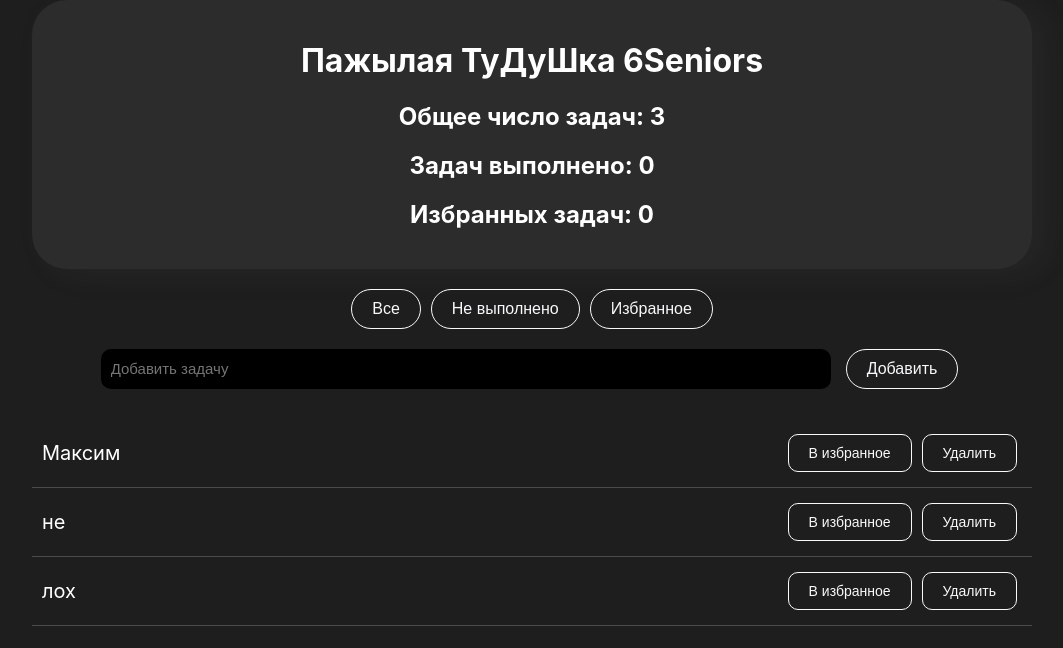
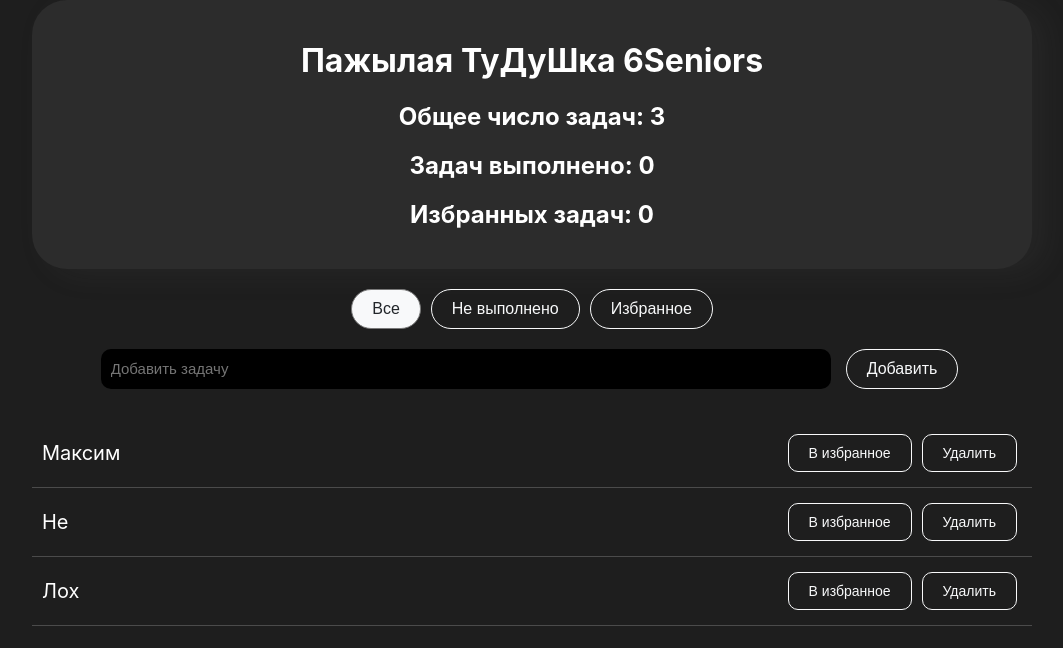
Before and after one commit to Ra1n-xD/todolist-react, a React (Create React App) app: page / in a window 1280 px wide. Shown: the top 648 px of the page, without its empty margins (108-1171 px from the left). Built offline with nearby package versions, Linux system fonts and the light colour scheme.

Commit message:
Исправдленны баги сортировки

```diff
--- a/src/App.tsx
+++ b/src/App.tsx
@@ -1,9 +1,8 @@
+import { useState } from 'react';
 import AddTask from './components/AddTask/AddTask';
 import AppInfo from './components/AppInfo/AppInfo';
 import TasksList from './components/TasksList/TasksList';
 import TasksFilter from './components/TasksFilter/TasksFilter';
-
-import React, { useState } from 'react';
 
 import './App.css';
 
@@ -16,32 +15,28 @@ interface ITask {
 
 const App = () => {
   const [todos, setTodos] = useState<ITask[]>([
-    { id: Math.floor(Math.random() * 1000), title: 'Максим', completed: false, favorites: false },
-    { id: Math.floor(Math.random() * 1000), title: 'не', completed: false, favorites: false },
-    { id: Math.floor(Math.random() * 1000), title: 'лох', completed: false, favorites: false }
+    { id: Math.random() * 1000, title: 'Максим', completed: false, favorites: false },
+    { id: Math.random() * 1000, title: 'Не', completed: false, favorites: false },
+    { id: Math.random() * 1000, title: 'Лох', completed: false, favorites: false }
   ]);
-
-  const [visibleTodos, setVisibleTodos] = useState<ITask[]>(todos);
 
   const addTask = (titleTask: string) => {
     const newTask: ITask = {
-      id: Math.floor(Math.random() * 1000),
+      id: Math.random() * 1000,
       title: titleTask,
       completed: false,
       favorites: false
     };
 
     setTodos((prevTodos) => [newTask, ...prevTodos]);
-    setVisibleTodos((prevTodos) => [newTask, ...prevTodos]);
   };
 
   const deleteTask = (id: number) => {
     setTodos((prevTodos) => prevTodos.filter((task) => task.id !== id));
-    setVisibleTodos((prevTodos) => prevTodos.filter((task) => task.id !== id));
   };
 
   const completeTask = (id: number) => {
-    const complete = (prevTodos: any) => {
+    setTodos((prevTodos) => {
       const newTodos = prevTodos.map((task: any) => {
         if (task.id === id) {
           return { ...task, completed: !task.completed, favorites: false };
@@ -52,42 +47,45 @@ const App = () => {
       const completedTasks = newTodos.filter((task: any) => task.completed);
       const activeTasks = newTodos.filter((task: any) => !task.completed);
       return [...activeTasks, ...completedTasks];
-    };
-
-    setTodos((prevTodos) => complete(prevTodos));
-    setVisibleTodos((prevTodos) => complete(prevTodos));
+    });
   };
 
   const favoritesTask = (id: number) => {
-    const favorites = (prevTodos: any) => {
-      return prevTodos.map((task: any) => {
+    setTodos((prevTodos) =>
+      prevTodos.map((task) => {
         if (task.id === id) {
           return { ...task, favorites: !task.favorites };
         }
         return task;
-      });
-    };
-
-    setTodos((prevTodos) => favorites(prevTodos));
-    setVisibleTodos((prevTodos) => favorites(prevTodos));
+      })
+    );
   };
 
-  const showAll = () => {
-    setVisibleTodos(todos);
+  const filterTasks = (filter: string) => {
+    switch (filter) {
+      case 'all':
+        return todos;
+      case 'incomplete':
+        return todos.filter((task) => !task.completed);
+      case 'favorites':
+        return todos.filter((task) => task.favorites);
+      default:
+        return todos;
+    }
   };
 
-  const showIncomplete = () => {
-    setVisibleTodos(todos.filter((task) => !task.completed));
+  const [filter, setFilter] = useState('all');
+
+  const handleFilterChange = (newFilter: string) => {
+    setFilter(newFilter);
   };
 
-  const showFavorites = () => {
-    setVisibleTodos(todos.filter((task) => task.favorites));
-  };
+  const visibleTodos = filterTasks(filter);
 
   return (
     <div className="app">
       <AppInfo todos={todos} />
-      <TasksFilter showAll={showAll} showIncomplete={showIncomplete} showFavorites={showFavorites} />
+      <TasksFilter handleFilterChange={handleFilterChange} selectedFilter={filter} />
       <AddTask addTask={addTask} />
       <TasksList todos={visibleTodos} deleteTask={deleteTask} completeTask={completeTask} favoritesTask={favoritesTask} />
     </div>
--- a/src/components/Button/Button.css
+++ b/src/components/Button/Button.css
@@ -9,6 +9,7 @@
 .btn-light {
   background-color: #f8f9fa;
   color: #212529;
+  border: 1px solid #797979;
 }
 
 .btn-outline-light {
--- a/src/components/TasksFilter/TasksFilter.tsx
+++ b/src/components/TasksFilter/TasksFilter.tsx
@@ -2,12 +2,12 @@ import Button from '../Button/Button';
 
 import './TasksFilter.css';
 
-const TasksFilter = ({ showAll, showIncomplete, showFavorites }: any) => {
+const TasksFilter = ({ handleFilterChange, selectedFilter }: any) => {
   return (
     <div className="btn-group">
-      <Button name={'Все'} styleName={'btn btn-outline-light'} onClick={showAll} />
-      <Button name={'Не выполнено'} styleName={'btn btn-outline-light'} onClick={showIncomplete} />
-      <Button name={'Избранное'} styleName={'btn btn-outline-light'} onClick={showFavorites} />
+      <Button name={'Все'} styleName={`btn ${selectedFilter === 'all' ? 'btn-light' : 'btn-outline-light'}`} onClick={() => handleFilterChange('all')} />
+      <Button name={'Не выполнено'} styleName={`btn ${selectedFilter === 'incomplete' ? 'btn-light' : 'btn-outline-light'}`} onClick={() => handleFilterChange('incomplete')} />
+      <Button name={'Избранное'} styleName={`btn ${selectedFilter === 'favorites' ? 'btn-light' : 'btn-outline-light'}`} onClick={() => handleFilterChange('favorites')} />
     </div>
   );
 };
```
